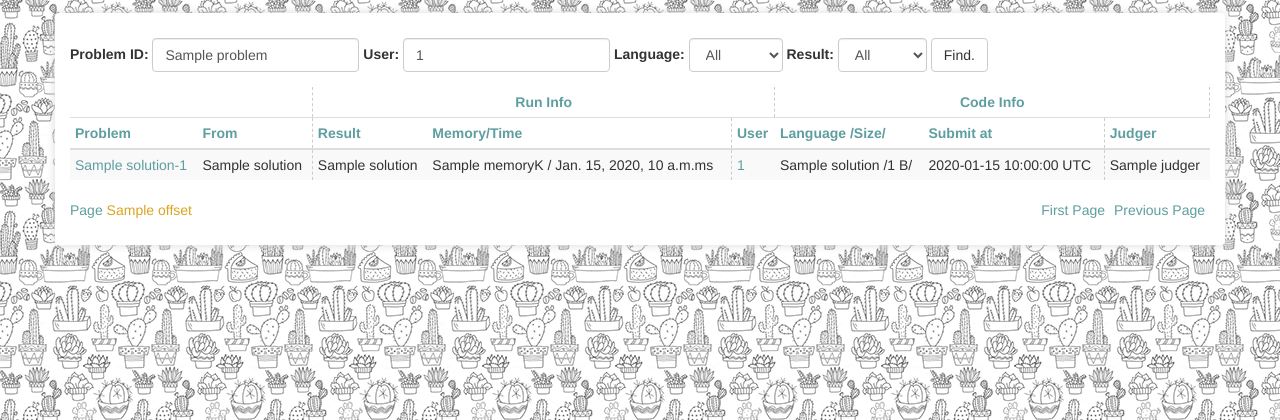
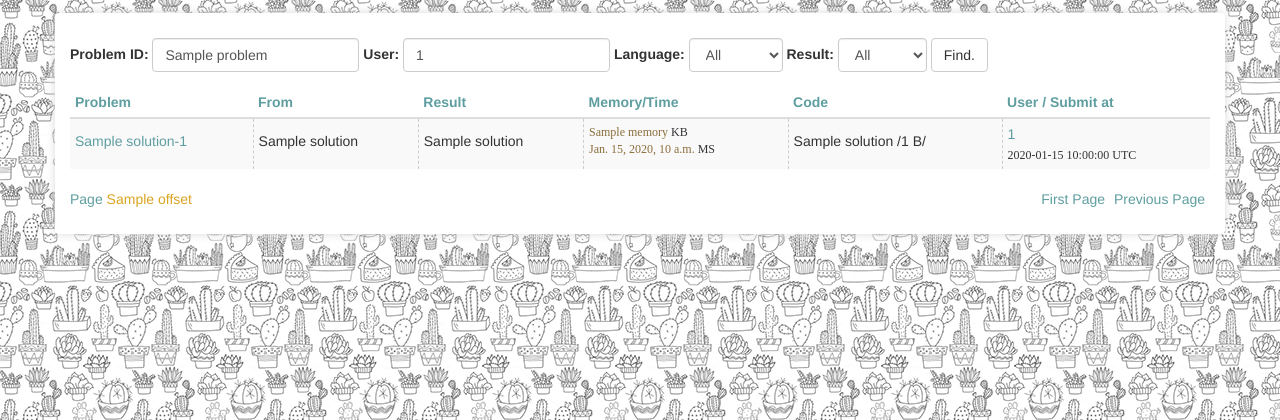
Before and after one commit to 01viniciusmelo/AcmoreWeb, a Django app: template apps/status/templates/status-list.html in a window 1280 px wide. Shown: the part 72-492 px from the top of the page. Run offline with Django 3.2, Linux system fonts and the light colour scheme; the template is opened without the code that fills it: most values are stand-ins (such as "Sample title", 1, 10 or a date in 2020); some libraries are stand-ins or nearby versions.

Commit message:
fix bug and better status page

```diff
--- a/apps/status/templates/status-list.html
+++ b/apps/status/templates/status-list.html
@@ -34,6 +34,13 @@ form {
 .table-border-right {
     border-right: 1px dashed #ccc!important;
 }
+.runtime-resource-used, .submit-at {
+    font-family: "Bookman Old Style", "Constantia", "Microsoft YaHei", "simsun";
+    font-size: 12px;
+}
+.runtime-result {
+    line-height: 2.5!important;
+}
 </style>
 {% endblock %}
 
@@ -52,11 +59,8 @@ form {
             <select name="language" class="form-control" id="search_problem_by_language">
                 <option value="" selected="">All</option>
                 {% for language_name in support_language %}
-                {% ifequal language language_name.0 %}
-                <option value="{{ language_name.0 }}" selected="selected">{{ language_name.1 }}</option>
-                {% else %}
-                <option value="{{ language_name.0 }}">{{ language_name.1 }}</option>
-                {% endifequal %}
+                {% ifequal language language_name.0 %}<option value="{{ language_name.0 }}" selected="selected">{{ language_name.1 }}</option>{% else %}
+                <option value="{{ language_name.0 }}">{{ language_name.1 }}</option>{% endifequal %}
                 {% endfor %}
             </select>
         </div>
@@ -65,19 +69,10 @@ form {
             <select name="result" class="form-control" id="search_problem_by_result">
                 <option value="">All</option>
                 {% for item in judge_result %}
-                    {% if 3 < forloop.counter0 and forloop.counter0 < 12 %}
-                        {% ifequal result item %}
-                        <option value="{{ forloop.counter0 }}" selected="selected">{{ item }}</option>
-                        {% else %}
-                        <option value="{{ forloop.counter0 }}">{{ item }}</option>
-                        {% endifequal %}
-                    {% endif %}
+                    {% if 3 < forloop.counter0 and forloop.counter0 < 12 %}{% ifequal result item %}<option value="{{ forloop.counter0 }}" selected="selected">{{ item }}</option>
+                    {% else %}<option value="{{ forloop.counter0 }}">{{ item }}</option>{% endifequal %}{% endif %}
                 {% endfor %}
-                {% ifequal result 'Others' %}
-                <option value="100" selected="selected">Others</option>
-                {% else %}
-                <option value="100">Others</option>
-                {% endifequal %}
+                {% ifequal result 'Others' %}<option value="100" selected="selected">Others</option>{% else %}<option value="100">Others</option>{% endifequal %}
             </select>
         </div>
         <button type="submit" class="btn btn-default">Find.</button>
@@ -86,55 +81,39 @@ form {
     {% if solutions|length %}
     <table class="table table-striped table-condensed">
         <thead>
-            <tr class="level-one-index">
-                <td colspan="2"></td>
-                <th class="table-border-left table-border-right hidden-xs" colspan="3">Run Info</th>
-                <th class="table-border-right hidden-xs" colspan="4">Code Info</th>
-            </tr>
             <tr>
-                <th width="">Problem</th>
-                <th class="hidden-xs" width="">From</th>
-
-                <th width="" class="table-border-left">Result</th>
+                <th>Problem</th>
+                <th class="hidden-xs">From</th>
+                <th>Result</th>
                 <th class="hidden-xs" width="">Memory/Time</th>
-
-                <th width="" class="table-border-left">User</th>
-                <th class="">Language /Size/</th>
-                <th width="" class="table-border-right">Submit at</th>
-
-                <th class="hidden-xs" width="">Judger</th>
+                <th>Code</th>
+                <th>User / Submit at</th>
+                <!--<th class="hiddn-xs" width="">Judger</th>-->
             </tr>
         </thead>
         <tbody>
         {% for solution in solutions %}
             <tr>
-                <td><a href="{% url 'one_problem' solution.judge_name solution.problem_id %}" target="_self">{{ solution.judge_name }}-{{ solution.problem_id }}</a></td>
-                <td class="hidden-xs">
-                    {% if solution.judge_type %}
-                    <a target="_blank" href="{{ solution.vjudge_problem_url }}">{{ solution.judge_name }}</a>
-                    {% else %}
-                        {{ solution.judge_name }}
-                    {% endif %}
+                <td class="runtime-result "><a href="{% url 'one_problem' solution.judge_name solution.problem_id %}" target="_self">{{ solution.judge_name }}-{{ solution.problem_id }}</a></td>
+                <td class="hidden-xs runtime-result table-border-left">
+                    {% if solution.judge_type %}<a target="_blank" href="{{ solution.vjudge_problem_url }}">{{ solution.judge_name }}</a>{% else %}{{ solution.judge_name }}{% endif %}
                 </td>
-
-                {% if solution.moreinfo %}
-                <td class="table-border-left {{ solution.result_type }}"><a href="{% url 'runtime_info' solution.solution_id %}?result={{ solution.result }}" target="_self">{{ solution.result_name }}</a></td>
-                {% else %}
-                <td class="table-border-left {{ solution.result_type }}">{{ solution.result_name }}</td>
+                <td class="runtime-result table-border-left {% if solution.moreinfo %}
+                {{ solution.result_type }}"><a href="{% url 'runtime_info' solution.solution_id %}?result={{ solution.result }}" target="_self">{{ solution.result_name }}</a>
+                {% else %}{{ solution.result_type }}">{{ solution.result_name }}
                 {% endif %}
-
-                <td class="hidden-xs">{{ solution.memory }}K / {{ solution.time }}ms</td>
-
-                <td class="table-border-left"><a href="{% url 'one_user_info' solution.user_id %}" target="_self">{{ solution.user_id }}</a></td>
-
+                </td>
+                <td class="hidden-xs runtime-resource-used table-border-left"><span class="text-warning">{{ solution.memory }}</span> KB<br><span class="text-warning">{{ solution.time }}</span> MS</td>
+                <td class="runtime-result table-border-left">
                 {% if request.user.username == solution.user_id or request.user.is_superuser %}
-                <td><a href="{% url 'only_source_by_run_id' solution.solution_id %}" target="_self">{{ solution.language_name }} /{{ solution.code_length }} B/</a></td>
-                {% else %}
-                <td>{{ solution.language_name }} /{{ solution.code_length }} B/</td>
-                {% endif %}
-                <td class="table-border-right utc-time-to-local-time">{{ solution.in_date|date:'c' }}</td>
-
-                <td class="hidden-xs">{{ solution.judger }}</td>
+                <a href="{% url 'only_source_by_run_id' solution.solution_id %}" target="_self">{{ solution.language_name }} /{{ solution.code_length }} B/</a>
+                {% else %}{{ solution.language_name }} /{{ solution.code_length }} B/{% endif %}
+                </td>
+                <td class="table-border-left">
+                    <a href="{% url 'one_user_info' solution.user_id %}" target="_self">{{ solution.user_id }}</a><br>
+                    <span class="utc-time-to-local-time submit-at">{{ solution.in_date|date:'c' }}</span>
+                </td>
+                <!--<td class="hidden-xs">{{ solution.judger }}</td>-->
             </tr>
         {% endfor %}
         </tbody>
--- a/apps/status/views/status.py
+++ b/apps/status/views/status.py
@@ -15,7 +15,7 @@
 
 def status_list(request):
     context = dict()
-    limit = 20
+    limit = 13
     page_param = ''
 
     content_type = request.GET.get('content', 'html')
--- a/apps/user/templates/one-user.html
+++ b/apps/user/templates/one-user.html
@@ -87,7 +87,7 @@
     <div class="text-center">
         <h4 class="text-center text-primary block-title">List of solved problems</h4>
         {% for solution in solutions_ac %}
-            <a target="_blank" href="{% url 'status_list' %}?user_id={{ u.user_id }}&problem={{ solution.problem_id }}">{{ solution.problem_id }}</a>
+            <a target="_blank" href="{% url 'status_list' %}?user_id={{ u.user_id }}&problem={{ solution.problem_id }}&judge_name={{ solution.judge_name }}">{{ solution.one_problem }}</a>
         {% endfor %}
     </div>
     {% endif %}
@@ -95,7 +95,7 @@
     <div class="text-center">
         <h4 class="text-center text-primary block-title">Have submitted but unsolved</h4>
         {% for solution in solutions_wa %}
-            <a target="_blank" href="{% url 'status_list' %}?user_id={{ u.user_id }}&problem={{ solution.problem_id }}">{{ solution.problem_id }}</a>
+            <a target="_blank" href="{% url 'status_list' %}?user_id={{ u.user_id }}&problem={{ solution.problem_id }}&judge_name={{ solution.judge_name }}">{{ solution.one_problem }}</a>
         {% endfor %}
     </div>
     {% endif %}
```
Also changed, not shown: apps/contest/templates/one-contest.html (+5 -5 lines), apps/problem/templates/problem-list.html (+9 -9 lines), apps/user/views/user.py (+11 -4 lines), databaseSettings.xml (deleted, +0 -26 lines), 1 other file.
